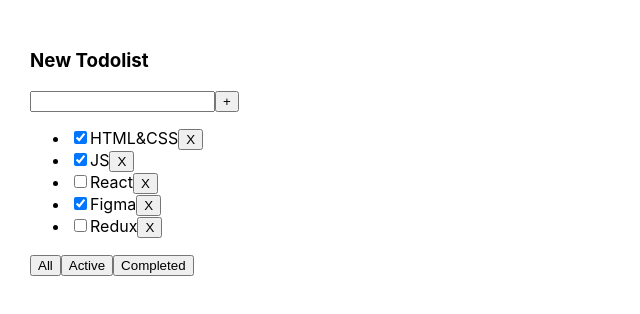
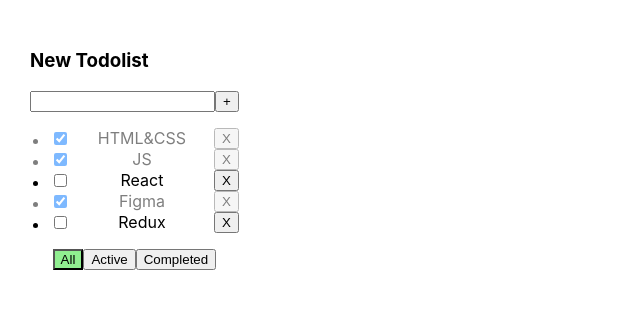
Before and after one commit to AlexMuhin-IT/TodoList, a React (Create React App) app: page / in a window 1280 px wide. Shown: the top 314 px of the page, without its empty margins (0-640 px from the left). Built offline with nearby package versions, Linux system fonts and the light colour scheme.

Commit message:
new Todolist: добавил стили и прозрачность для невыполненых тасок

```diff
--- a/src/App.css
+++ b/src/App.css
@@ -1,8 +1,35 @@
 .App {
-  padding: 30px;
-  display: flex;
+    padding: 30px;
+    display: flex;
 }
 
 .App > div {
-  margin-right: 50px;
+    margin-right: 50px;
 }
+
+.error {
+    border: red 1px solid;
+}
+
+.error-message {
+    color: red;
+}
+
+.active-filter {
+    background-color: lightgreen;
+}
+
+.style-tasks {
+    display: flex;
+    justify-content: space-between;
+}
+.style-button {
+    display: flex;
+    justify-content: center;
+}
+ul{
+    padding-left: 20px;
+}
+.is-done {
+    opacity: 0.5;
+}
--- a/src/App.tsx
+++ b/src/App.tsx
@@ -59,6 +59,7 @@
                 removeTask={removeTask}
                 changeFilter={changeFilter}
                 changeTaskStatus={changeTaskStatus}
+                filter={filter}
             />
         </div>
     );
--- a/src/Todolist.tsx
+++ b/src/Todolist.tsx
@@ -8,21 +8,36 @@
     addTask: (title: string) => void
     removeTask: (taskId: string) => void
     changeFilter: (filterValues: FilterValuesType) => void
-    changeTaskStatus:(taskId: string, taskStatus: boolean ) => void
+    changeTaskStatus: (taskId: string, taskStatus: boolean) => void
+    filter: FilterValuesType
 }
 
-export const Todolist = ({title, tasks, addTask, removeTask, changeFilter,changeTaskStatus}: TodolistPropsType) => {
+export const Todolist = ({
+                             title,
+                             tasks,
+                             addTask,
+                             removeTask,
+                             changeFilter,
+                             changeTaskStatus,
+                             filter
+                         }: TodolistPropsType) => {
 
     const [taskTitle, setNewTitle] = useState('')
+    const [error, setError] = useState<string | null>(null)
 
     const addTaskHandler = () => {
-        addTask(taskTitle)
+        if (taskTitle.trim() !== '') {
+            addTask(taskTitle.trim())
             setNewTitle('')
+        } else {
+            setError('Title is required')
+        }
     }
     const changeTaskTitleHandler = (e: ChangeEvent<HTMLInputElement>) => {
         setNewTitle(e.currentTarget.value)
     }
     const addTaskOnKeyUpHandler = (e: KeyboardEvent<HTMLInputElement>) => {
+        setError(null)
         if (e.key === 'Enter') {
             addTaskHandler()
         }
@@ -36,6 +51,7 @@
         <div>
             <h3>{title}</h3>
             <input
+                className={error ? 'error' : ''}
                 type="text"
                 value={taskTitle}
                 onChange={changeTaskTitleHandler}
@@ -43,6 +59,8 @@
             />
             <Button title={'+'}
                     onClick={addTaskHandler}/>
+            {error && <div className={'error-message'}>{error}</div>}
+            <div>
                 <ul>
                     {tasks.map((t: TaskPropsType) => {
                         const removeTaskHandler = () => {
@@ -53,7 +71,8 @@
                             changeTaskStatus(t.id, newStatusValue)
                         }
                         return (
-                        <li key={t.id}>
+                            <li key={t.id} className={t.isDone ? 'is-done' : ''}>
+                                <div className={'style-tasks'}>
                                     <input
                                         type="checkbox"
                                         checked={t.isDone}
@@ -61,13 +80,27 @@
                                     />
                                     <span>{t.title}</span>
                                     <Button onClick={removeTaskHandler} title={'X'}/>
+                                </div>
                             </li>
                         )
                     })}
                 </ul>
-            <Button onClick={() => changeFilterTasksHandler('all')} title={'All'}/>
-            <Button onClick={() => changeFilterTasksHandler('active')} title={'Active'}/>
-            <Button onClick={() => changeFilterTasksHandler('completed')} title={'Completed'}/>
+            </div>
+            <div className={'style-button'}>
+                <Button
+                    className={filter === 'all' ? 'active-filter' : ''}
+                    onClick={() => changeFilterTasksHandler('all')}
+                    title={'All'}/>
+                <Button
+                    className={filter === 'active' ? 'active-filter' : ''}
+                    onClick={() => changeFilterTasksHandler('active')}
+                    title={'Active'}/>
+                <Button
+                    className={filter === 'completed' ? 'active-filter' : ''}
+                    onClick={() => changeFilterTasksHandler('completed')}
+                    title={'Completed'}/>
+            </div>
+
         </div>
 
     )
--- a/src/components/Button.tsx
+++ b/src/components/Button.tsx
@@ -3,13 +3,14 @@
 type ButtonPropsType = {
     title: string
     onClick: () => void
-
+    className?: string
 }
 
-export const Button = ({title, onClick}:ButtonPropsType) => {
+export const Button = ({title, onClick, className}: ButtonPropsType) => {
     return (
-        <>
-            <button onClick={onClick}>{title}</button>
-        </>
+        <button
+            className={className}
+            onClick={onClick}
+        >{title}</button>
     );
 };
```
Lines whose indentation alone changed are shown as unchanged.
